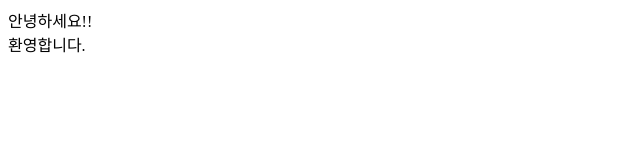
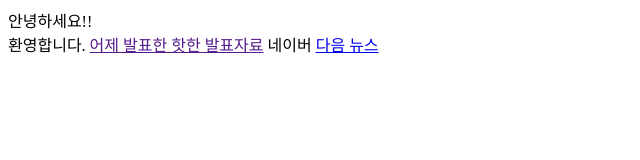
Before and after one commit to nelight9713/kdt, a plain HTML site: page index.html in a window 1280 px wide. Shown: the whole page, without its empty margins (0-640 px from the left). Drawn offline with Linux system fonts and the light colour scheme.

Commit message:
링크 추가

```diff
--- a/index.html
+++ b/index.html
@@ -5,5 +5,13 @@
 <body>
     안녕하세요!!<br>
     환영합니다.
+
+    <a
+    href="">
+    어제 발표한 핫한 발표자료</a>
+
+    <a herf="https://www.naver.com/">네이버</a>
+    <a href="https://news.daum.net/">다음 뉴스</a>
+
 </body>
 </html>
```
Also changed, not shown: 1 other file.
